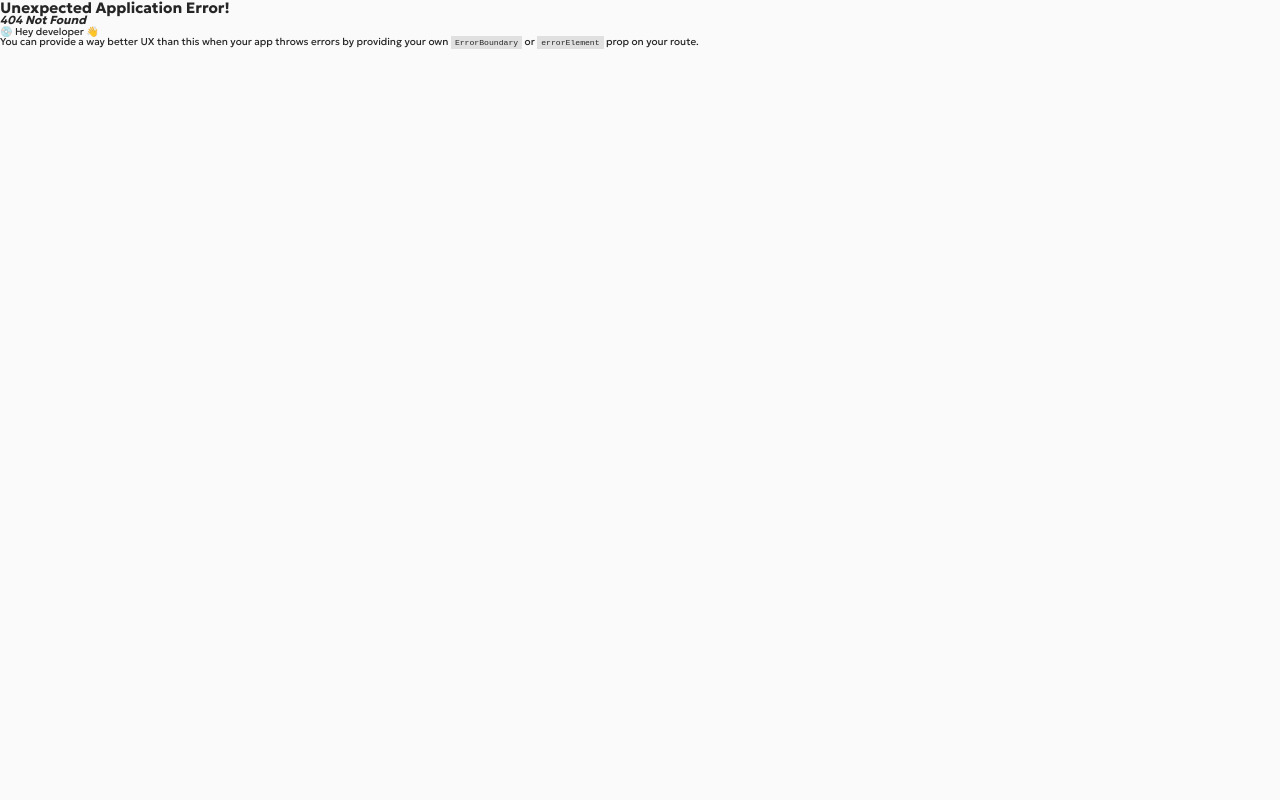
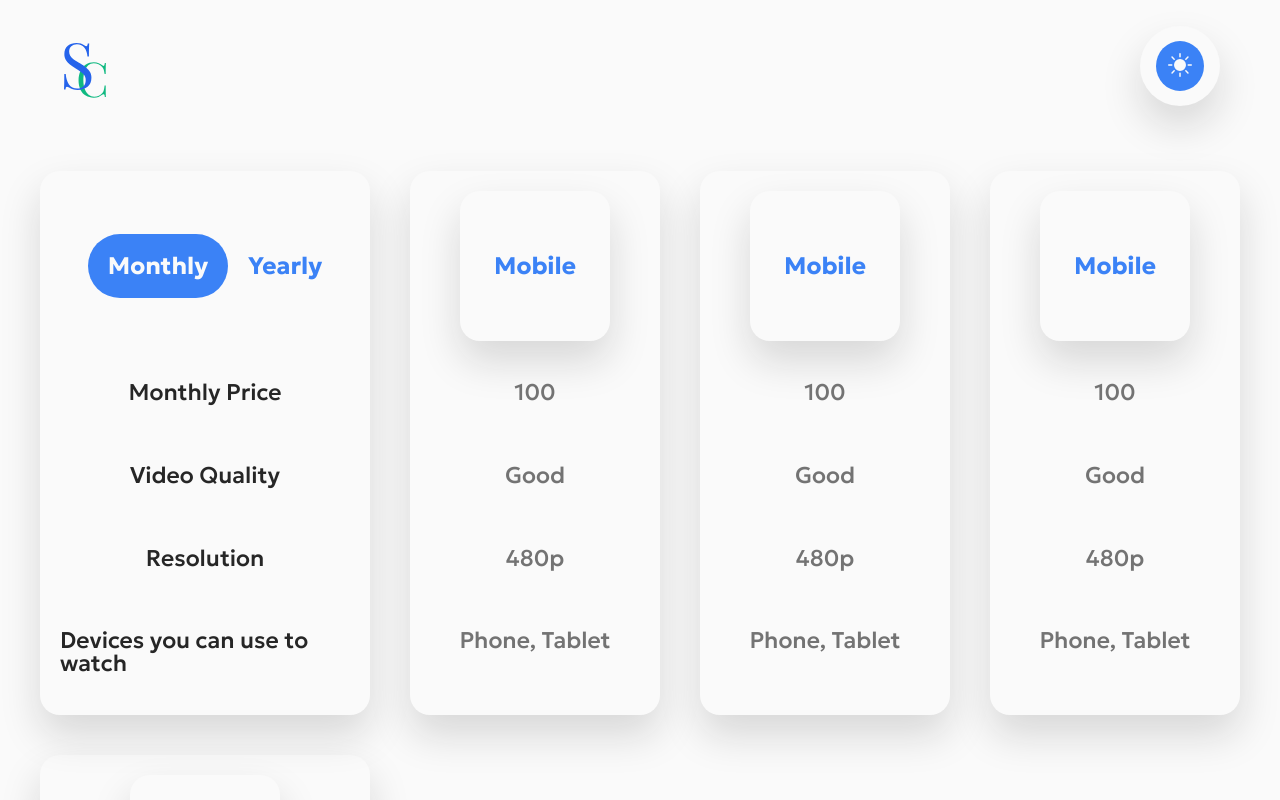
Before and after one commit to lucifer78907/subscribify, a React (Vite) app in the folder frontend/: page /plans/1 in a window 1280 px wide. Before the commit this address had no page. Shown: the top 800 px of the page. Built offline with nearby package versions, Linux system fonts and the light colour scheme.

Commit message:
+Frontend Plans Page

```diff
--- a/frontend/src/components/Form.jsx
+++ b/frontend/src/components/Form.jsx
@@ -19,7 +19,7 @@ const Form = ({ isLogin }) => {
     } else if (fetcher?.data?.status === 200) {
       toast.success("Successfully logged in", {
         position: toast.POSITION.TOP_RIGHT,
-        onClose: () => navigate(`/`),
+        onClose: () => navigate(`/plans/${fetcher.data.userId}`),
       });
     } else if (fetcher?.data?.status === 401) {
       // wrong credentials
--- /dev/null
+++ b/frontend/src/components/Plan.jsx
@@ -0,0 +1,21 @@
+import "../pages/Plans";
+
+const Plan = (props) => {
+  return (
+    <article className="plans">
+      <article className="plans__plan">
+        <div className="plans__box">
+          <p className="plans__name">Mobile</p>
+        </div>
+        <ul className="plans__details">
+          <li className="plans__detail">100</li>
+          <li className="plans__detail">Good</li>
+          <li className="plans__detail">480p</li>
+          <li className="plans__detail">Phone, Tablet</li>
+        </ul>
+      </article>
+    </article>
+  );
+};
+
+export default Plan;
--- /dev/null
+++ b/frontend/src/pages/Plans.jsx
@@ -0,0 +1,27 @@
+import "./Plans.scss";
+import Plan from "../components/Plan";
+
+const Plans = () => {
+  return (
+    <section className="plans__section">
+      <aside className="plans__info">
+        <p className="plans__info--duration">
+          <span className="plans__info--active">Monthly</span>
+          <span>Yearly</span>
+        </p>
+        <ul className="features__list">
+          <li className="features__list--item">Monthly Price</li>
+          <li className="features__list--item">Video Quality</li>
+          <li className="features__list--item">Resolution</li>
+          <li className="features__list--item">Devices you can use to watch</li>
+        </ul>
+      </aside>
+      <Plan />
+      <Plan />
+      <Plan />
+      <Plan />
+    </section>
+  );
+};
+
+export default Plans;
--- /dev/null
+++ b/frontend/src/pages/Plans.scss
@@ -0,0 +1,95 @@
+.plans {
+  &__box {
+    width: 15rem;
+    height: 15rem;
+  }
+
+  &__plan,
+  &__info {
+    display: flex;
+    flex-direction: column;
+    align-items: center;
+    gap: 2rem;
+  }
+
+  &__details {
+    list-style: none;
+    display: flex;
+    flex-direction: column;
+    align-items: center;
+    gap: 6rem;
+    padding: 2rem 0rem;
+  }
+
+  &__detail {
+    font-size: clamp(1.7rem, 1rem + 1vw, 2.4rem);
+    font-weight: 500;
+    color: var(--color-grey-500);
+  }
+
+  &__box {
+    display: flex;
+    justify-content: center;
+    align-items: center;
+    box-shadow: var(--box-shadow-light);
+    border-radius: 20px;
+  }
+
+  &__name {
+    font-size: clamp(2.4rem, 1rem + 1vw, 3.2rem);
+    font-weight: 700;
+    color: var(--color-primary-500);
+  }
+
+  &__section {
+    margin: 4rem;
+    display: grid;
+    grid-template-columns: repeat(auto-fit, minmax(25rem, max-content));
+    justify-content: center;
+    gap: 4rem;
+
+    & > * {
+      box-shadow: var(--box-shadow-light);
+      padding: 2rem;
+      border-radius: 2rem;
+    }
+  }
+
+  &__info {
+    &--duration {
+      cursor: pointer;
+      height: 15rem;
+      display: flex;
+      justify-content: center;
+      align-items: center;
+      gap: 2rem;
+      border-radius: 20px;
+
+      font-size: clamp(2.4rem, 1rem + 1vw, 3.2rem);
+      font-weight: 700;
+      color: var(--color-primary-500);
+    }
+
+    &--active {
+      color: var(--color-bg);
+      padding: 2rem;
+      background-color: var(--color-primary-500);
+      border-radius: 40px;
+    }
+  }
+}
+
+.features__list {
+  list-style: none;
+  display: flex;
+  flex-direction: column;
+  align-items: center;
+  gap: 6rem;
+  padding: 2rem 0rem;
+
+  &--item {
+    font-size: clamp(1.7rem, 1rem + 1vw, 2.4rem);
+    font-weight: 500;
+    color: var(--color-text);
+  }
+}
```
Also changed, not shown: frontend/src/App.jsx (+9 -2 lines), frontend/src/components/Plan.scss (added), 1 other file (tests, documents, lock files or other folders).
